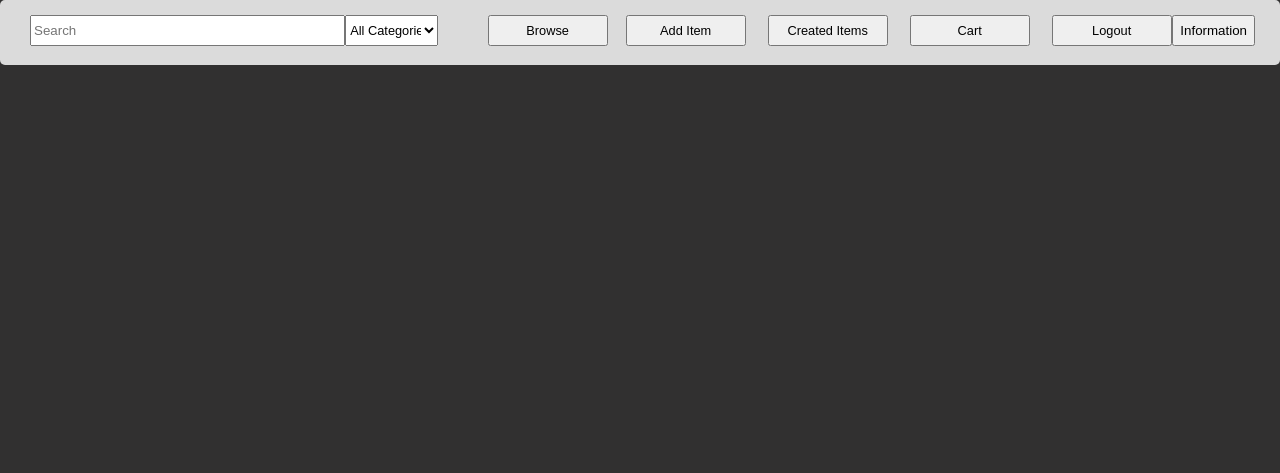
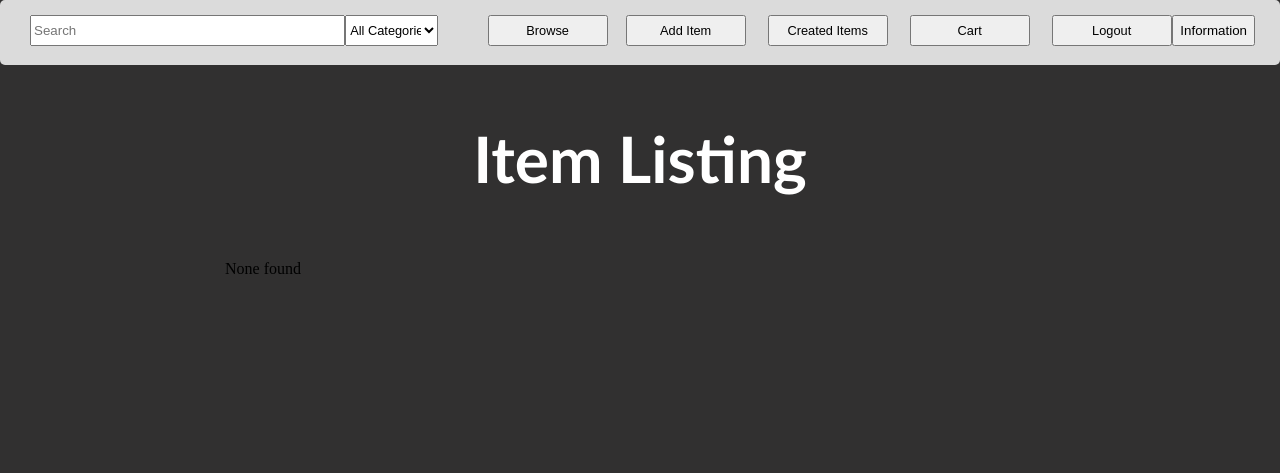
Before and after one commit to jackmossberg/Django-Unit-Project, a Django app: page /dashboard/created_items/ in a window 1280 px wide. Shown: the top 473 px of the page. Before the commit the page ends 65 px from the top, so only its background shows below. Run offline with Django 5.2, Linux system fonts and the light colour scheme; a user stored in the database is signed in; data comes from the database, SQL or seed files in the repository; both versions use the stored data as it was after the commit.

Commit message:
Item listing

```diff
--- /dev/null
+++ b/market_place/app/static/created_items.css
@@ -0,0 +1,78 @@
+.created-items-title {
+    display:flex;
+    justify-content:center;
+    color:white;
+    font-size: 4rem;
+    margin-top: 15vh;
+    font-family: 'Trebuchet MS', 'Lucida Sans Unicode', 'Lucida Grande', 'Lucida Sans', Arial, sans-serif;
+}
+
+.view button,
+.purchase button {
+    width: 20vw;
+    margin-top: 10px;
+    padding: .5rem;
+    border-radius: .375rem;
+    border: none;
+    background-color: black;
+    cursor: pointer;
+    color: white;
+}
+
+#container {
+    margin-top: 70px;
+    padding-bottom: 20px;
+}
+
+#itemlisting-container-c-items ul {
+    list-style: none;
+    padding: 0;
+    margin: 0;
+    display: grid;
+    grid-template-columns: repeat(auto-fill, 400px);
+    justify-content: center;
+    gap: 30px;
+    padding: 20px;
+}
+
+
+.item-card-c {
+    background-color: rgb(75, 75, 75);
+    display: flex;
+    flex-direction: column;
+    align-items: center;
+    padding: 10px;
+
+    margin: 0;
+    border-radius: .375rem;
+    box-shadow: 0 4px 8px rgba(0, 0, 0, 0.2);
+    width: 400px;
+    height: 500px;
+}
+
+.rounded-t-xl {
+    width: 100%;
+    height: 250px;
+    object-fit: cover;
+    margin-top: 0;
+    padding: 0;
+    border-radius: 15px;
+    background-color: rgb(69, 69, 69);
+    box-sizing: border-box;
+}
+
+.p-6-bg-white-rounded-b-xl {
+    background-color: rgb(69, 69, 69);
+    border-radius: 15px;
+    width: 100%;
+    min-height: 100px;
+    padding: 1.5rem;
+    box-sizing: border-box;
+    margin-top: 10px;
+}
+
+.purchase, .view {
+    width: 100%;
+    text-align: center;
+    margin-bottom: 10px;
+}
--- a/market_place/app/static/home.css
+++ b/market_place/app/static/home.css
@@ -9,6 +9,7 @@
     color:white;
     font-size: 4rem;
     margin-top: 15vh;
+    font-family: 'Trebuchet MS', 'Lucida Sans Unicode', 'Lucida Grande', 'Lucida Sans', Arial, sans-serif;
 }
 
 .items-grid {
@@ -20,7 +21,7 @@
 }
 
 .item-card {
-    background:white;
+    background-color: rgb(75, 75, 75);
     border-radius: 0.75rem;
     overflow: hidden;
     box-shadow: 0 .25rem .625rem rgba(0,0,0,0.25);
--- a/market_place/app/static/new_item_page.css
+++ b/market_place/app/static/new_item_page.css
@@ -6,6 +6,8 @@
     margin-top:18.125;
     height:46.667vh;
     width:67%;
+    justify-content: center;
+    min-height: 80vh;
     color:white;
 }
 
@@ -26,9 +28,14 @@
 }
 
 .new-item-div input,
-.new-item-div textarea,
 .new-item-div select {
     width: 67%;
+    height: 20px;
+}
+
+.new-item-div textarea {
+    width: 67%;
+    height: 50px;
 }
 
 .new-item-div > div {
--- a/market_place/app/templates/app/base.html
+++ b/market_place/app/templates/app/base.html
@@ -10,6 +10,7 @@
     <link rel="stylesheet" href="{% static 'items/detail.css' %}">
     <link rel="stylesheet" href="{% static 'new_item_page.css' %}">
     <link rel="stylesheet" href="{% static 'cart_page.css' %}">
+    <link rel="stylesheet" href="{% static 'created_items.css' %}">
     <script src="{% static 'common.js' %}"></script>
 </head>
 <body id="body">
--- a/market_place/app/urls.py
+++ b/market_place/app/urls.py
@@ -6,7 +6,7 @@ from items import views as item_views
 
 app_name='app'
 urlpatterns = [
-    path('logout/', views.signup_view, name='logout'),
+    path('logout/', views.Log_out, name='logout'),
     path('checkout/<int:pk>/', views.CheckoutView, name='checkout'),
     path('search/',views.search, name='search'),
     path('signup/', views.signup_view, name='signup'),
--- a/market_place/app/views.py
+++ b/market_place/app/views.py
@@ -45,7 +45,7 @@ def CheckoutView(request, pk):
 
 def Log_out(request):
     logout(request)
-    return redirect('/login/')
+    return redirect('/app/login/')
 
 def home(request:HttpRequest)-> HttpResponse:
     Unsolditems = Item.objects.filter(is_sold=False)
--- a/market_place/dashboarditems/templates/dashboard/created_items.html
+++ b/market_place/dashboarditems/templates/dashboard/created_items.html
@@ -1,21 +1,25 @@
 {% extends "app/base.html" %}
 {% block content %}
 <div id='container'>
-    <div id='itemlisting-container'>
+    <h1 class='created-items-title'>Item Listing</h1>
+    <div id='itemlisting-container-c-items'>
         <ul>
             {% for item in items %}
-                <div>
+                <div class="item-card-c">
                     <a href="{% url 'item:detail' item.id %}">
                         <div>
                             <img src="{{ item.image.url}}" class="rounded-t-xl">
                         </div>
-                        <div class="p-6 bg-white rounded-b-xl">
+                        <div class="p-6-bg-white-rounded-b-xl">
                             <h2 class="text-2xl">{{ item.name }}</h2>
                             <p class="text-gray-500">Price : {{item.price }}</p>
                         </div>
                     </a>
                     <div class="purchase">
                         <a href="{% url 'app:checkout' item.id %}"><button>Purchase</button></a>
+                    </div>
+                    <div class="view">
+                        <a href="{% url 'item:detail' item.id %}"><button>View</button></a>
                     </div>
                 </div>
             {% empty %}
--- a/market_place/items/templates/items/detail.html
+++ b/market_place/items/templates/items/detail.html
@@ -17,12 +17,11 @@
                  {{item.description}}
             </p>
         {% endif %}
+        <a href="{% url 'app:checkout' item.id %}"><button class="purchase">Purchase</button></a>
         {% if request.user == item.created_by %}
             <div class="specify button">
-                <p>You made this item!</p><br>
                 <a href="{% url 'item:edit' item.id %}">Edit Item</a>
                 <a href="{% url 'item:delete' item.id %}">Delete Item</a>
-                <a href="{% url 'app:checkout' item.id %}"><button>Purchase</button></a>
             </div>
         {% endif %}
     </div>
--- a/market_place/items/views.py
+++ b/market_place/items/views.py
@@ -15,7 +15,7 @@ def new(request):
         form = NewItemForm(request.POST, request.FILES)
         if form.is_valid():
             item = form.save(commit=False)
-            item.created_by = request.use
+            item.created_by = request.user
             item.save()
             return redirect('item:detail',pk=item.id)
     else:
```
Also changed, not shown: market_place/items/templates/items/form.html (+5 -5 lines), market_place/db.sqlite3, market_place/media/item_images/RobloxScreenShot20241104_184936062.png (added), market_place/media/item_images/RobloxScreenShot20241104_184936062_HjI9Tpm.png (added), market_place/media/item_images/RobloxScreenShot20241104_184936062_fHH4S70.png (added), market_place/media/item_images/RobloxScreenShot20241104_184936062_yDUXOPb.png (added).
